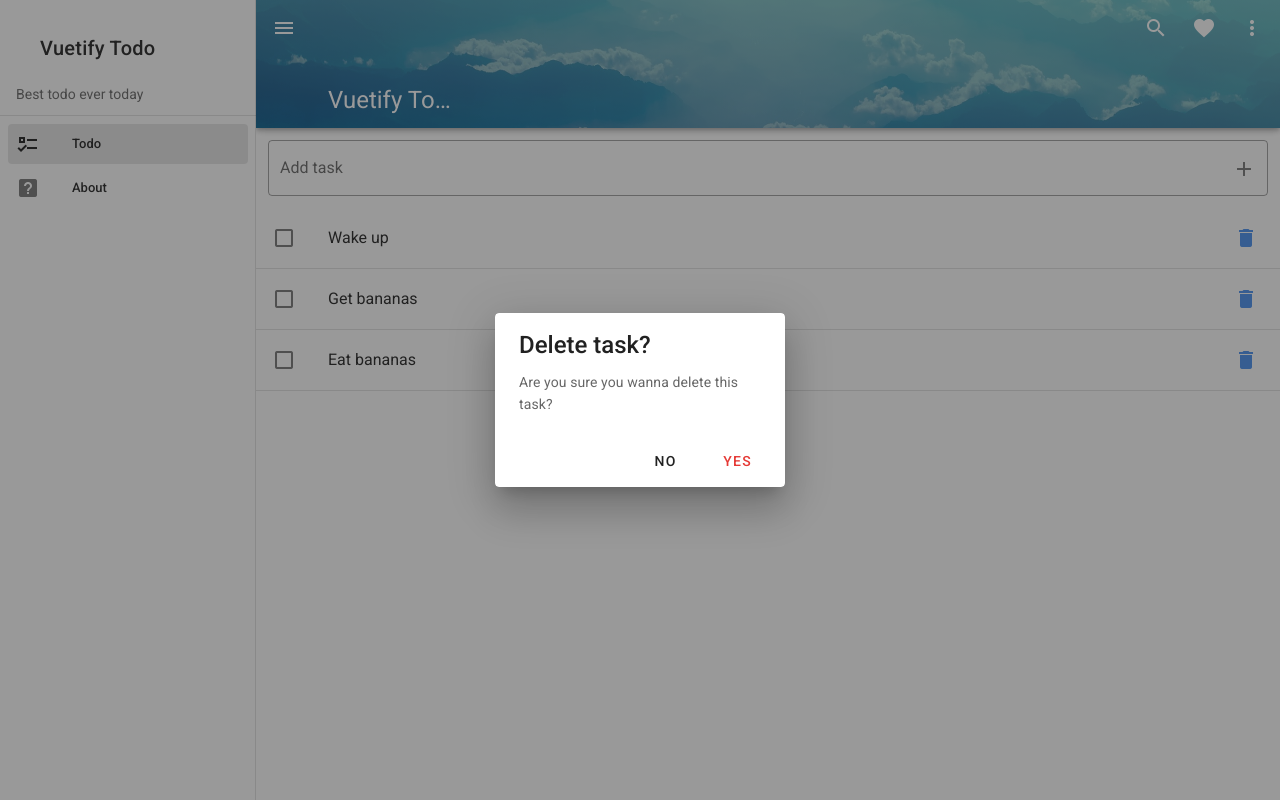
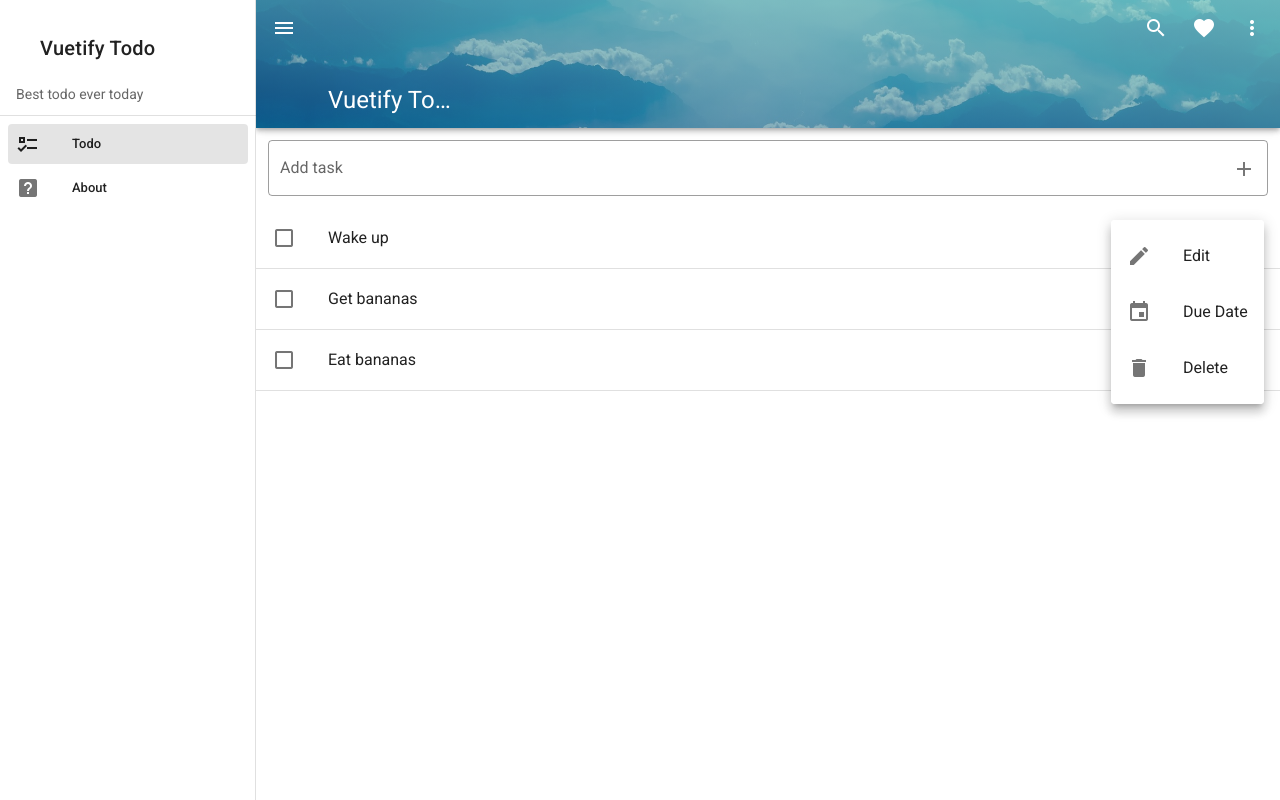
Before and after one commit to LeonardoJaques/vuejs-todo, a Vue app: page /#/ in a window 1280 px wide. Both pictures are taken after a click on the button 1246 px from the left and 238 px from the top of the page. Built offline with nearby package versions, Linux system fonts and the light colour scheme.

Commit message:
feat: add task-menu with list items

```diff
--- a/src/components/Todo/Task.vue
+++ b/src/components/Todo/Task.vue
@@ -15,37 +15,27 @@
           >
         </v-list-item-content>
         <v-list-item-action>
-          <v-btn @click.stop="dialogs.delete = true" icon>
-            <v-icon color="primary lighten-1">mdi-delete</v-icon>
-          </v-btn>
+          <task-menu :task="task" />
         </v-list-item-action>
       </template>
     </v-list-item>
     <v-divider></v-divider>
-    <dialog-delete
-      v-if="dialogs.delete"
-      :task="task"
-      @close="dialogs.delete = false"
-    />
   </div>
 </template>
 <script>
 import store from "@/store";
-import DialogsDelete from "./Dialogs/DialogsDelete.vue";
+
+import TaskMenu from "./TaskMenu.vue";
 
 export default {
   name: "Task",
   props: ["task"],
   components: {
-    "dialog-delete": DialogsDelete,
+    "task-menu": TaskMenu,
   },
   data: () => {
-    const dialogs = {
-      delete: false,
-    };
     return {
       store,
-      dialogs,
     };
   },
 };
--- /dev/null
+++ b/src/components/Todo/TaskMenu.vue
@@ -0,0 +1,71 @@
+<template lang="html">
+  <div>
+    <v-menu bottom left>
+      <template v-slot:activator="{ on, attrs }">
+        <v-btn color="primary" icon v-bind="attrs" v-on="on">
+          <v-icon>mdi-dots-vertical</v-icon>
+        </v-btn>
+      </template>
+      <v-list>
+        <v-list-item
+          v-for="(item, index) in items"
+          :key="index"
+          @click="handleClick(index)"
+        >
+          <v-list-item-icon>
+            <v-icon v-text="item.icon"></v-icon>
+          </v-list-item-icon>
+          <v-list-item-title>{{ item.title }}</v-list-item-title>
+        </v-list-item>
+      </v-list>
+    </v-menu>
+    <dialog-delete
+      v-if="dialogs.delete"
+      :task="task"
+      @close="dialogs.delete = false"
+    />
+  </div>
+</template>
+<script>
+import DialogsDelete from "./Dialogs/DialogsDelete.vue";
+export default {
+  name: "TaskMenu",
+  props: ["task"],
+  data: () => ({
+    dialogs: {
+      delete: false,
+    },
+    items: [
+      {
+        title: "Edit",
+        icon: "mdi-pencil",
+        click() {
+          console.log("Edit");
+        },
+      },
+      {
+        title: "Due Date",
+        icon: "mdi-calendar",
+        click() {
+          console.log("Date");
+        },
+      },
+      {
+        title: "Delete",
+        icon: "mdi-delete",
+        click() {
+          this.dialogs.delete = true;
+        },
+      },
+    ],
+  }),
+  methods: {
+    handleClick(index) {
+      this.items[index].click.call(this);
+    },
+  },
+  components: {
+    "dialog-delete": DialogsDelete,
+  },
+};
+</script>
```
